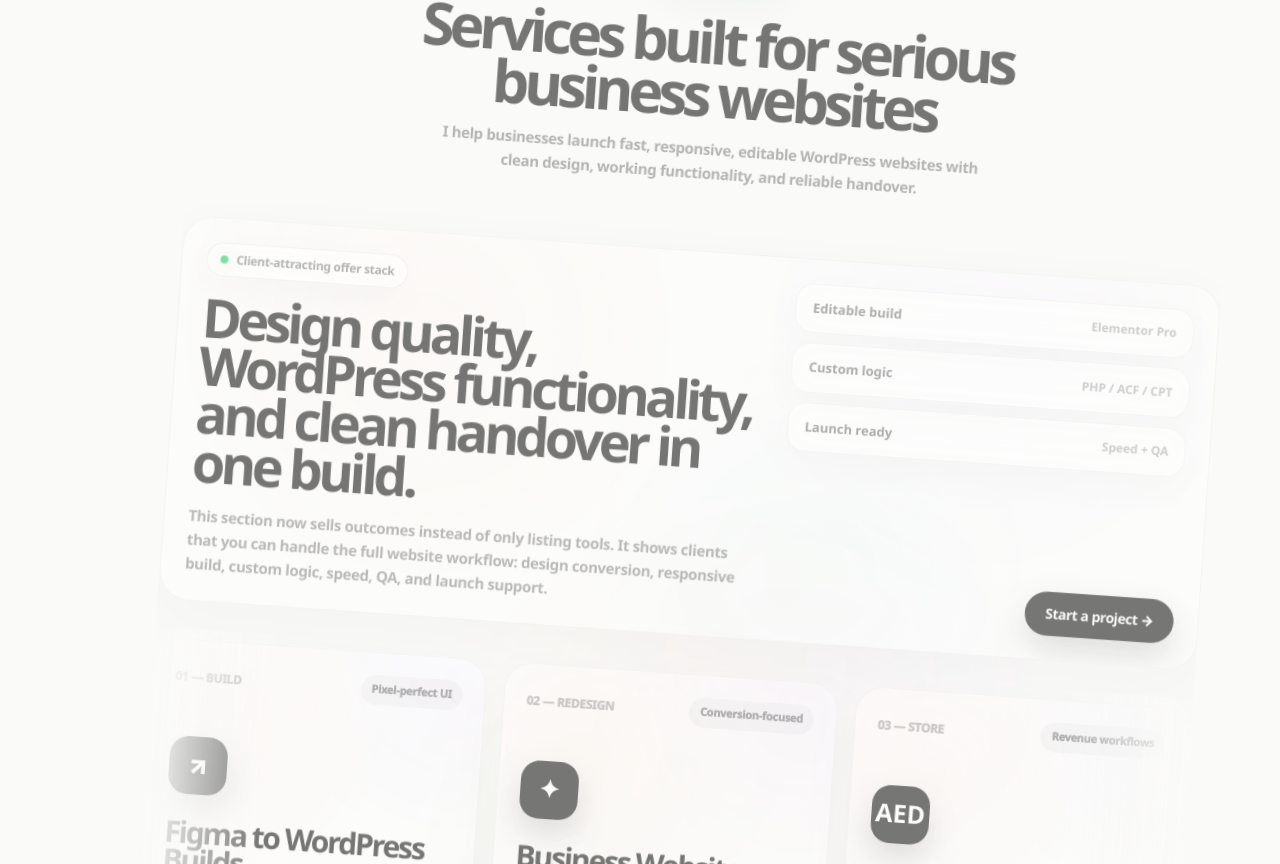
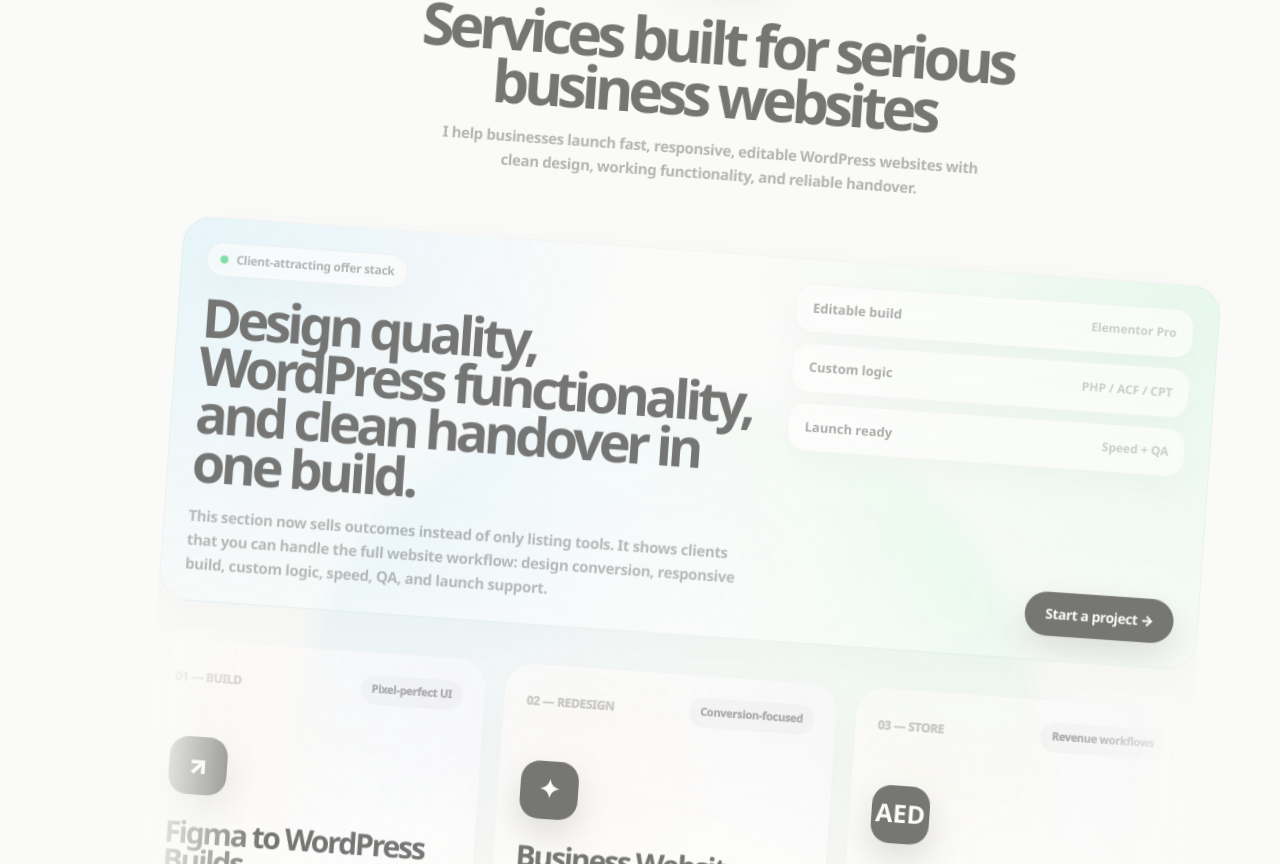
Before and after one commit to adeeliqbalanjum/Portfolio-v6, a Next.js app: page / in a window 1280 px wide. Shown: the part 3576-4440 px from the top of the page. Built offline with nearby package versions, Linux system fonts and the light colour scheme; a web font is replaced by a local one.

Commit message:
Apply stats-style service background only

```diff
--- a/app/services.module.css
+++ b/app/services.module.css
@@ -12,9 +12,9 @@
   height: min(760px, 90vw);
   border-radius: 50%;
   background:
-    radial-gradient(circle, rgba(255, 122, 24, .045), transparent 54%),
-    radial-gradient(circle at 72% 32%, rgba(168, 85, 247, .038), transparent 38%),
-    radial-gradient(circle at 42% 74%, rgba(34, 197, 94, .034), transparent 42%);
+    radial-gradient(circle at 8% 8%, rgba(125, 211, 252, .28), transparent 45%),
+    radial-gradient(circle at 92% 12%, rgba(134, 239, 172, .25), transparent 42%),
+    radial-gradient(circle at 50% 90%, rgba(255, 255, 255, .55), transparent 52%);
   transform: translate(-50%, -50%);
   pointer-events: none;
   filter: blur(10px);
@@ -38,10 +38,10 @@
   border-radius: 30px;
   overflow: hidden;
   background:
-    radial-gradient(circle at 24% 26%, rgba(255, 122, 24, .040), transparent 34%),
-    radial-gradient(circle at 78% 20%, rgba(168, 85, 247, .034), transparent 30%),
-    radial-gradient(circle at 62% 82%, rgba(34, 197, 94, .030), transparent 32%),
-    rgba(255, 255, 255, .72);
+    radial-gradient(circle at 0% 0%, rgba(125, 211, 252, .30), transparent 40%),
+    radial-gradient(circle at 100% 0%, rgba(134, 239, 172, .30), transparent 42%),
+    radial-gradient(circle at 50% 100%, rgba(255, 255, 255, .62), transparent 54%),
+    linear-gradient(135deg, rgba(255, 255, 255, .52), rgba(255, 255, 255, .32));
   border: 1px solid rgba(0, 0, 0, .055);
   box-shadow: 0 20px 60px rgba(0, 0, 0, .045);
   backdrop-filter: blur(16px);
```
